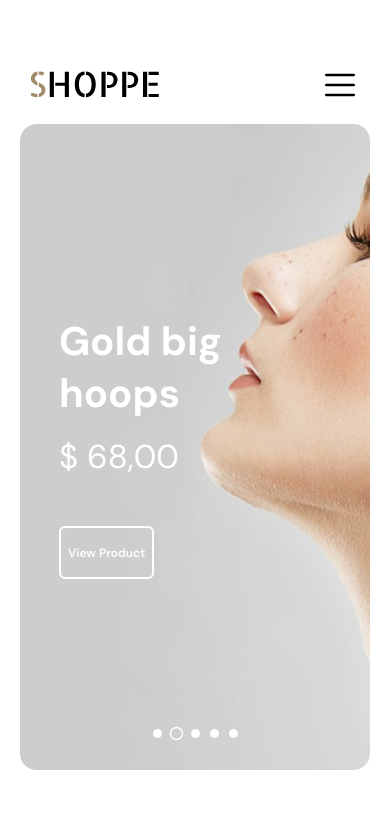
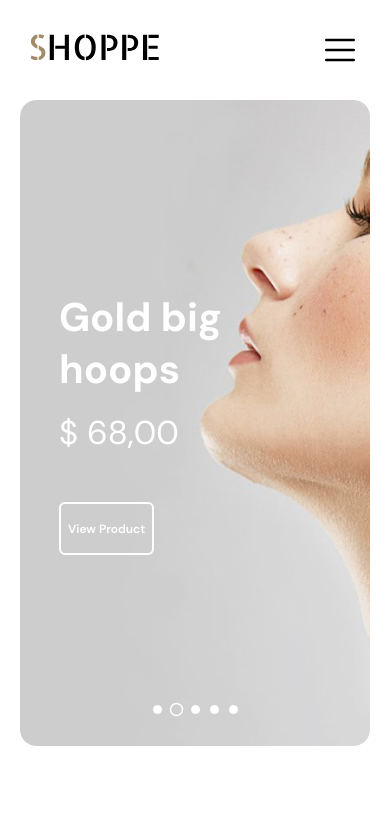
Before and after one commit to remix2021687/Web-Shoppe, a React (Vite) app in the folder client/: page / in a window 390 px wide. Shown: the top 817 px of the page. Built offline with nearby package versions, Linux system fonts and the light colour scheme.

Commit message:
Fix Adaptiv Header, Dropmenu

```diff
--- a/client/src/Components/Layout/RootLayout/Header/Header.jsx
+++ b/client/src/Components/Layout/RootLayout/Header/Header.jsx
@@ -56,16 +56,15 @@ export const Header = () => {
         <>
             <nav className="Header"
                 style={
-                    isOpne ? {
-                        position: 'sticky',
-                        margin: 0,
-                        padding: "0 20px 0 20px",
+                    isOpne ?
+                        {
+                            position: 'sticky',
+                            width: '100%',
                         }
                         :
                         {
                             position: 'static',
-                            margin: "66px 96px 16px 96px;",
-                            padding: 0,
+                            width: '89.8%',
                         }
                 }
             >
--- a/client/src/assets/css/index.css
+++ b/client/src/assets/css/index.css
@@ -30,7 +30,7 @@ input, button {
   font-family: "Marmelad", sans-serif;
 }
 
-body {
+#root {
   display: -webkit-box;
   display: -ms-flexbox;
   display: flex;
@@ -66,12 +66,17 @@ main {
   -webkit-box-pack: justify;
       -ms-flex-pack: justify;
           justify-content: space-between;
+  -ms-flex-item-align: center;
+      align-self: center;
   background-color: white;
-  height: 42px;
-  margin: 66px 96px 16px 96px;
+  width: 89.8%;
+  height: 100px;
+  position: relative;
   z-index: 2;
   top: 0px;
-  overflow-y: hidden;
+  padding: 0 10px;
+  -webkit-transition: 0.5s ease;
+  transition: 0.5s ease;
 }
 .Header .Header_navigation {
   display: -webkit-box;
@@ -146,6 +151,9 @@ main {
 .Header .Dropmenu_control {
   display: none;
   position: relative;
+  overflow: hidden;
+  width: 40px;
+  height: 40px;
 }
 .Header .Dropmenu_control .Dropmenu_Open {
   position: absolute;
@@ -168,6 +176,7 @@ main {
   height: 0vh;
   background-color: white;
   position: fixed;
+  top: 100px;
   z-index: 2;
   overflow: hidden;
 }
@@ -502,12 +511,6 @@ main {
   gap: 57px;
 }
 
-@media screen and (max-width: 900px) {
-  .Header {
-    margin-left: 30px;
-    margin-right: 30px;
-  }
-}
 @media screen and (max-width: 768px) {
   .Header .Header_navigation {
     display: none;
--- a/client/src/assets/scss/Layout/RootLayout/Header/_Header.scss
+++ b/client/src/assets/scss/Layout/RootLayout/Header/_Header.scss
@@ -3,14 +3,15 @@
     flex-direction: row;
     align-items: center;
     justify-content: space-between;
-    // width: 80%;
+    align-self: center;
     background-color: white;
-    height: 42px;
-    margin: 66px 96px 16px 96px;
-    // position: relative;
+    width: 89.8%;
+    height: 100px;
+    position: relative;
     z-index: 2;
     top: 0px;
-    overflow-y: hidden;
+    padding: 0 10px;
+    transition: 0.5s ease;
 
     .Header_navigation {
         display: flex;
@@ -69,6 +70,9 @@
     .Dropmenu_control {
         display: none;
         position: relative;
+        overflow: hidden;
+        width: 40px;
+        height: 40px;
 
         .Dropmenu_Open {
             position: absolute;
--- a/client/src/assets/scss/Layout/RootLayout/Header/components/_Dropmenu.scss
+++ b/client/src/assets/scss/Layout/RootLayout/Header/components/_Dropmenu.scss
@@ -6,8 +6,8 @@
     height: 0vh;
     background-color: white;
     position: fixed;
+    top: 100px;
     z-index: 2;
-    // top: 120px;
     overflow: hidden;
 
     .SearchInput {
--- a/client/src/assets/scss/_Adaptiv.scss
+++ b/client/src/assets/scss/_Adaptiv.scss
@@ -1,13 +1,3 @@
-//var
-$Header_paddings: 30px;
-
-@media screen and (max-width: 900px) {
-    .Header {
-        margin-left: $Header_paddings;
-        margin-right: $Header_paddings;
-    }
-}
-
 @media screen and (max-width: 768px) {
     .Header {
 
--- a/client/src/assets/scss/_App.scss
+++ b/client/src/assets/scss/_App.scss
@@ -24,7 +24,7 @@ li {
 
 input, button {font-family: "Marmelad", sans-serif;}
 
-body {
+#root {
     display: flex;
     flex-direction: column;
     font-family: "DM Sans", sans-serif;
```
Also changed, not shown: client/src/assets/css/index.min.css.
